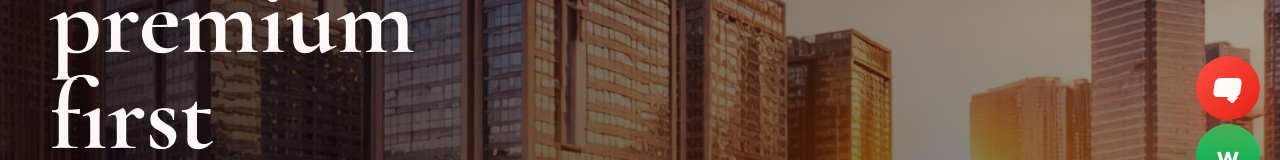
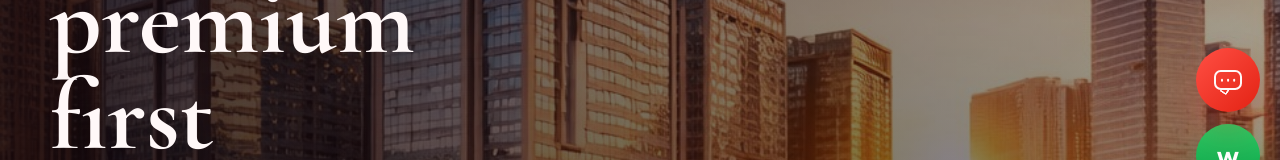
Before and after one commit to Hassan-Saliq/Imperial-Homes, a website: page index.html in a window 1280 px wide. Shown: the part 592-752 px from the top of the page. Drawn offline with nearby package versions, Linux system fonts and the light colour scheme.

Commit message:
Adjust help button UI and ignore local logs

```diff
--- a/styles.css
+++ b/styles.css
@@ -80,7 +80,7 @@ button {
 .chat-widget {
   position: fixed;
   right: 1.25rem;
-  bottom: 5.5rem;
+  bottom: 6rem;
   z-index: 41;
   display: flex;
   justify-content: flex-end;
@@ -104,22 +104,39 @@ button {
   position: relative;
   display: block;
   width: 1.7rem;
-  height: 1.2rem;
-  border-radius: 0.32rem;
-  background: #fff8f8;
-  transform: skewX(-8deg);
+  height: 1.28rem;
+  border: 0.15rem solid currentColor;
+  border-radius: 0.42rem;
+  background: transparent;
+}
+
+.chat-toggle-icon::before,
+.chat-toggle-icon::after {
+  content: "";
+  position: absolute;
+}
+
+.chat-toggle-icon::before {
+  top: 50%;
+  left: 0.28rem;
+  width: 0.16rem;
+  height: 0.16rem;
+  border-radius: 50%;
+  background: currentColor;
+  transform: translateY(-50%);
+  box-shadow: 0.38rem 0 0 currentColor, 0.76rem 0 0 currentColor;
 }
 
 .chat-toggle-icon::after {
-  content: "";
-  position: absolute;
-  right: 0.24rem;
-  bottom: -0.26rem;
-  width: 0.48rem;
-  height: 0.48rem;
-  border-bottom-right-radius: 0.12rem;
-  background: #fff8f8;
-  transform: rotate(38deg);
+  left: 0.28rem;
+  bottom: -0.34rem;
+  width: 0.5rem;
+  height: 0.5rem;
+  border-right: 0.15rem solid currentColor;
+  border-bottom: 0.15rem solid currentColor;
+  border-bottom-right-radius: 0.14rem;
+  background: transparent;
+  transform: rotate(34deg);
 }
 
 .chat-toggle-text {
@@ -1138,7 +1155,7 @@ h3 {
 
   .chat-widget {
     right: 1rem;
-    bottom: 4.75rem;
+    bottom: 5.25rem;
   }
 
   .whatsapp-float {
```
Also changed, not shown: 3 other files.
